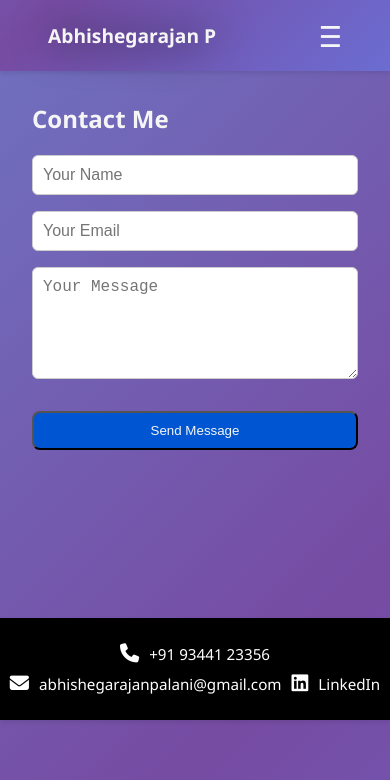
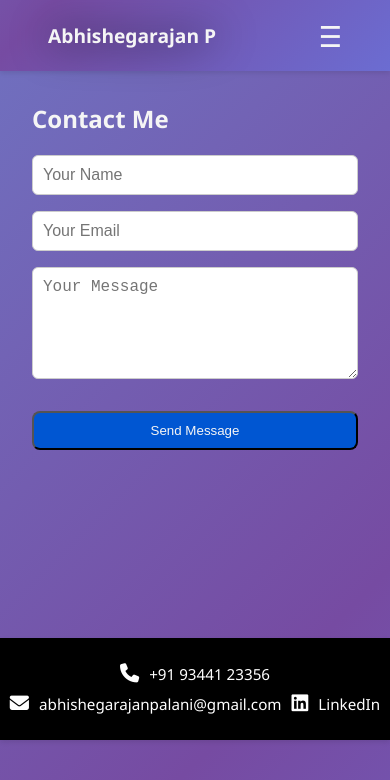
Before and after one commit to Ukthi-R/Abhii-Portfolio, a plain HTML site: page contact.html in a window 390 px wide. Drawn offline with nearby package versions, Linux system fonts and the light colour scheme.

Commit message:
Update commit

```diff
--- a/style.css
+++ b/style.css
@@ -273,7 +273,7 @@ section.home { text-align: center; }
   }
 
   .contact-footer {
-    margin-top: 120px;
+    margin-top: 140px;
     /* padding-bottom: 10px; */
   }
 
```
Also changed, not shown: contact.html (+2 -1 lines).
